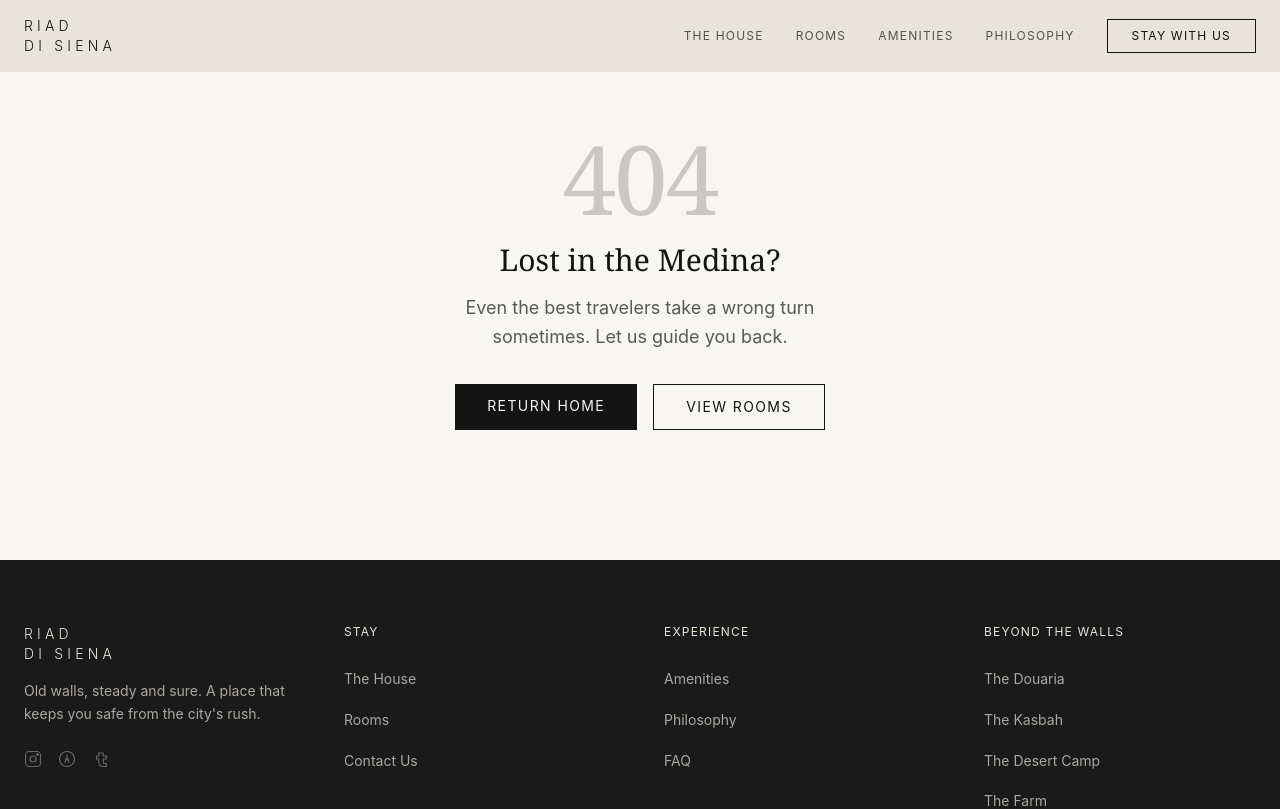
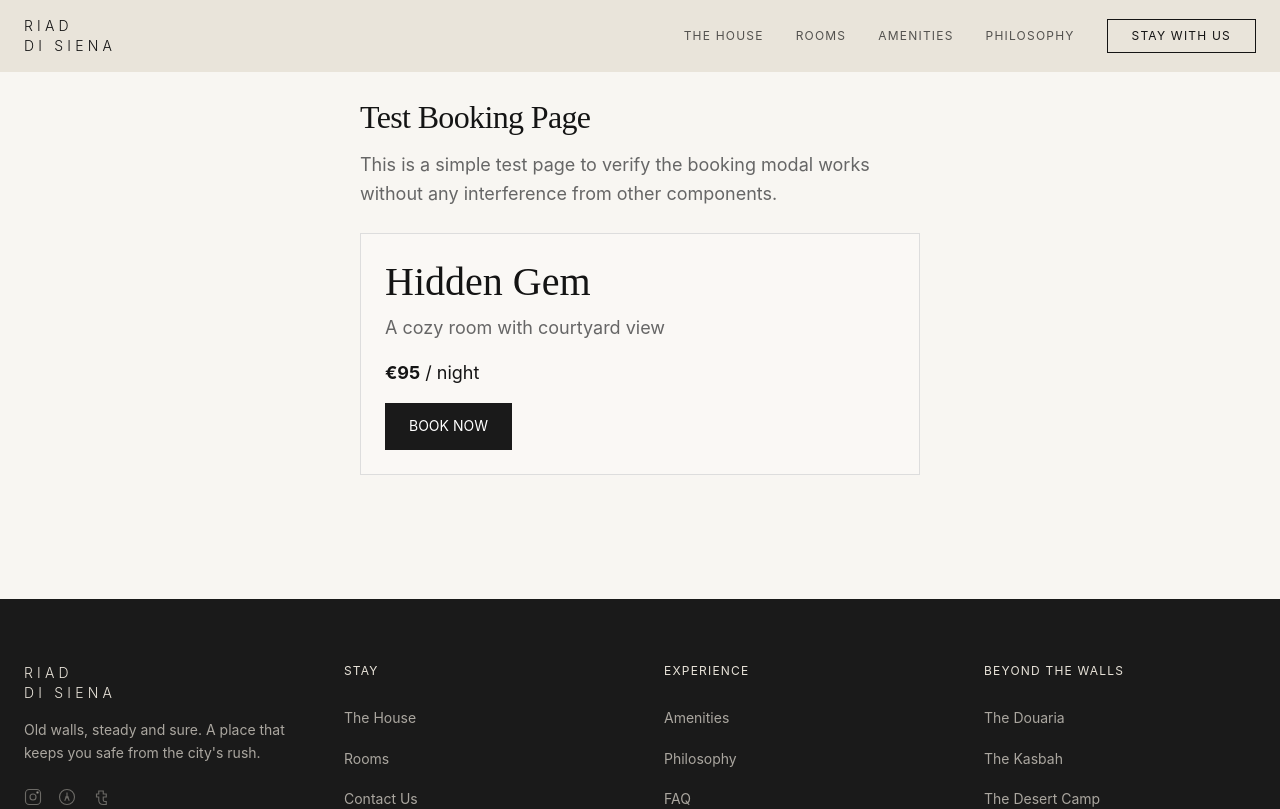
Before and after one commit to indigoandlavender/riad-di-siena-4, a Next.js app: page /test-booking in a window 1280 px wide. Before the commit this address had no page. Shown: the top 809 px of the page. Built offline with nearby package versions, Linux system fonts and the light colour scheme.

Commit message:
Add files via upload

```diff
--- /dev/null
+++ b/app/test-booking/page.tsx
@@ -0,0 +1,52 @@
+"use client";
+
+import { useState } from "react";
+import SimpleBookingModal from "@/components/SimpleBookingModal";
+
+export default function TestBookingPage() {
+  const [isModalOpen, setIsModalOpen] = useState(false);
+
+  return (
+    <div style={{ padding: "100px 20px", maxWidth: "600px", margin: "0 auto" }}>
+      <h1 style={{ fontFamily: "serif", fontSize: "32px", marginBottom: "16px" }}>
+        Test Booking Page
+      </h1>
+
+      <p style={{ marginBottom: "24px", color: "#666" }}>
+        This is a simple test page to verify the booking modal works without any interference from other components.
+      </p>
+
+      <div style={{
+        padding: "24px",
+        border: "1px solid #ddd",
+        marginBottom: "24px",
+        backgroundColor: "#faf8f5"
+      }}>
+        <h2 style={{ fontFamily: "serif", marginBottom: "8px" }}>Hidden Gem</h2>
+        <p style={{ color: "#666", marginBottom: "16px" }}>A cozy room with courtyard view</p>
+        <p style={{ marginBottom: "16px" }}><strong>€95</strong> / night</p>
+
+        <button
+          onClick={() => setIsModalOpen(true)}
+          style={{
+            padding: "12px 24px",
+            backgroundColor: "#1a1a1a",
+            color: "#fff",
+            border: "none",
+            cursor: "pointer",
+            fontSize: "14px",
+          }}
+        >
+          BOOK NOW
+        </button>
+      </div>
+
+      <SimpleBookingModal
+        isOpen={isModalOpen}
+        onClose={() => setIsModalOpen(false)}
+        roomName="Hidden Gem"
+        priceEUR={95}
+      />
+    </div>
+  );
+}
```
